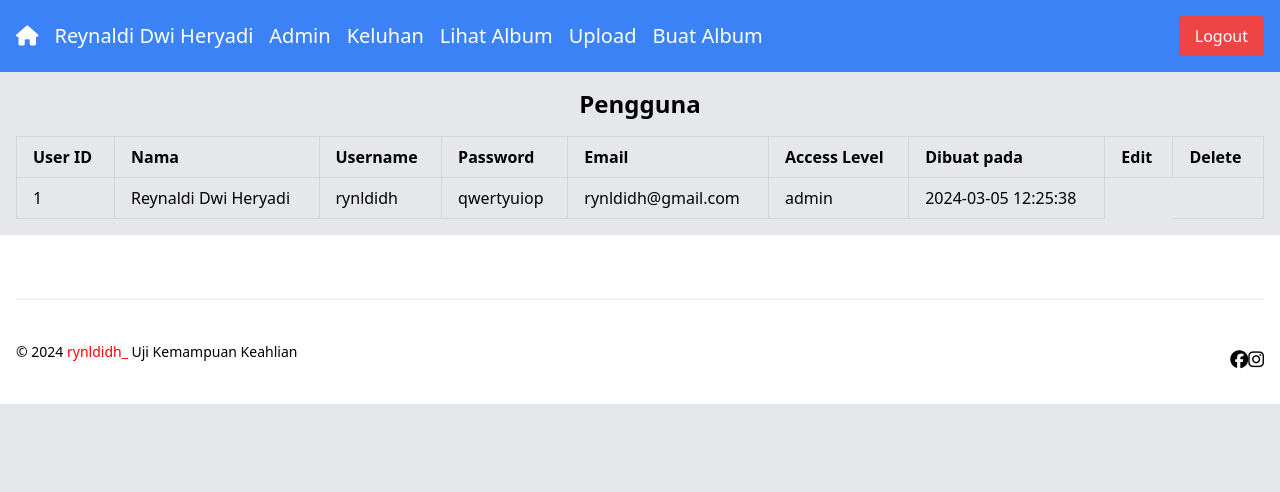
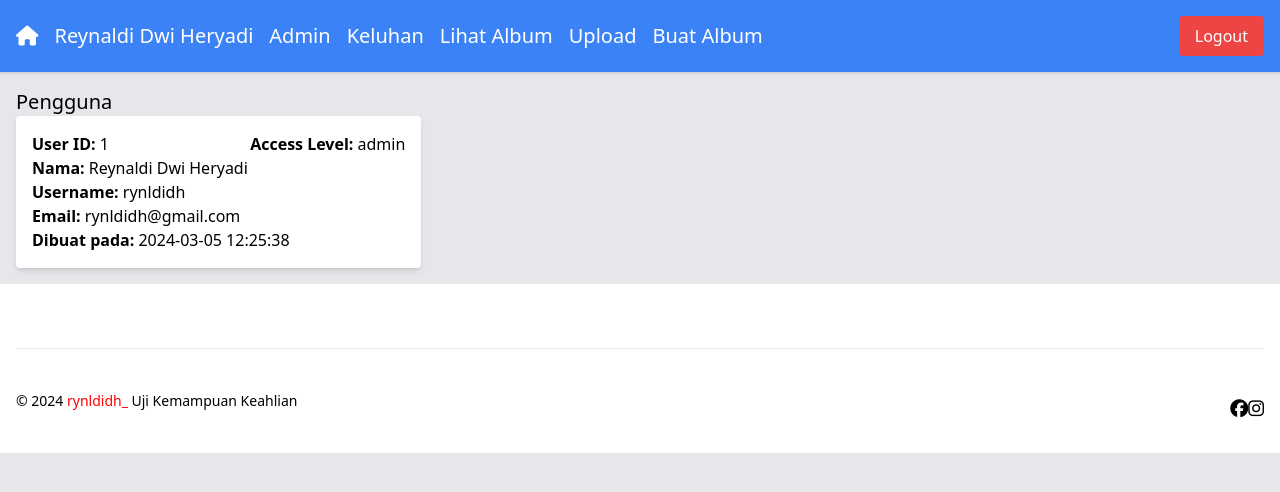
Before and after one commit to ryndlddh/nosstress, a PHP site: page /halaman_admin.php in a window 1280 px wide. Shown: the top 492 px of the page. Run offline with PHP 8.4, Linux system fonts and the light colour scheme; a user stored in the database is signed in; data comes from the database, SQL or seed files in the repository.

Commit message:
Responsif

```diff
--- a/album_user.php
+++ b/album_user.php
@@ -85,7 +85,7 @@ mysqli_close($conn);
 </head>
 <body>
     <?php include 'navbar.php'?>
-    <div class="container mx-auto">
+    <div class="container mx-auto" style="margin-top: 72px;">
         <h1 class="text-3xl font-bold mb-4">Album Gallery</h1>
         <?php foreach ($albums as $album): ?>
             <div class="album-container">
--- a/create_album.php
+++ b/create_album.php
@@ -62,7 +62,7 @@ mysqli_close($conn);
 <body class="bg-gray-200">
 <?php include 'navbar.php'; ?>
 
-    <div class="container mx-auto p-4">
+    <div class="container mx-auto p-4" style="margin-top: 72px;">
         <h2 class="text-2xl font-bold text-center mb-4">Buat Album Baru</h2>
         <form method="post" action="<?php echo htmlspecialchars($_SERVER["PHP_SELF"]); ?>" class="space-y-4">
             <label for="title" class="block text-sm font-medium text-gray-700">Judul:</label>
--- a/dasboard.php
+++ b/dasboard.php
@@ -55,7 +55,7 @@ mysqli_close($conn);
 
  <div class="success-message"><?php echo $success_message; ?></div>
 <?php endif; ?>
-<div class="container mx-auto p-4">
+<div class="container mx-auto p-4" style="margin-top: 72px;">
     <div class="grid grid-cols-1 md:grid-cols-3 lg:grid-cols-4 gap-4">
     <?php
 // Koneksi ke database
--- a/edit_album.php
+++ b/edit_album.php
@@ -48,7 +48,7 @@ mysqli_close($conn);
 </head>
 <body>
     <?php include "navbar.php" ?>
-    <div class="container mx-auto">
+    <div class="container mx-auto" style="margin-top: 72px;">
         <h1 class="text-3xl font-bold mb-4">Edit Album</h1>
         <form action="prosess_edit_album.php" method="post">
             <input type="hidden" name="album_id" value="<?php echo $album['album_id']; ?>">
--- a/edit_comment.php
+++ b/edit_comment.php
@@ -90,7 +90,7 @@ if ($result_comment && mysqli_num_rows($result_comment) > 0) {
 </head>
 <body class="bg-gray-200">
 <?php include 'navbar.php'?>
-    <div class="container mx-auto p-4">
+    <div class="container mx-auto p-4" style="margin-top: 72px;">
         <div class="bg-white rounded shadow-md overflow-hidden p-4">
             <h2 class="text-2xl font-bold mb-2">Edit Komentar</h2>
             <form action="edit_comment.php?comment_id=<?php echo $comment_id; ?>" method="POST" class="space-y-4">
--- a/halaman_admin.php
+++ b/halaman_admin.php
@@ -21,8 +21,9 @@ if (!isset($_SESSION['access_level']) || $_SESSION['access_level'] !== 'admin')
 </head>
 <body class="bg-gray-200">
 <?php include 'navbar.php'; ?>
-    <div class="container mx-auto p-4">
-        <h2 class="text-2xl font-bold text-center mb-4">Pengguna</h2>
+<div class="container mx-auto p-4" style="margin-top: 72px;">
+    <h2 class="text-sm md:text-base lg:text-lg xl:text-xl">Pengguna</h2>
+
     <?php
     // Cek apakah ada pesan dari halaman_hapus_user.php
     if (isset($_GET['pesan'])) {
@@ -30,21 +31,7 @@ if (!isset($_SESSION['access_level']) || $_SESSION['access_level'] !== 'admin')
         echo "<p class='text-green-500'>" . $pesan . "</p>";
     }
     ?>
-        <table class="w-full text-left border-collapse">
-            <thead>
-                <tr>
-                    <th class="border border-gray-300 px-4 py-2">User ID</th>
-                    <th class="border border-gray-300 px-4 py-2">Nama</th>
-                    <th class="border border-gray-300 px-4 py-2">Username</th>
-                    <th class="border border-gray-300 px-4 py-2">Password</th>
-                    <th class="border border-gray-300 px-4 py-2">Email</th>
-                    <th class="border border-gray-300 px-4 py-2">Access Level</th>
-                    <th class="border border-gray-300 px-4 py-2">Dibuat pada</th>
-                    <th class="border border-gray-300 px-4 py-2">Edit</th>
-                    <th class="border border-gray-300 px-4 py-2">Delete</th>
-                </tr>
-            </thead>
-            <tbody>
+    <div class="grid grid-cols-1 md:grid-cols-2 lg:grid-cols-3 gap-4">
         <?php
         // Koneksi ke database
         $conn = mysqli_connect("localhost", "root", "", "album");
@@ -58,41 +45,39 @@ if (!isset($_SESSION['access_level']) || $_SESSION['access_level'] !== 'admin')
         $sql = "SELECT `user_id`, `name`, `username`, `password`, `email`, `access_level`, `create_at` FROM `users`";
         $result = mysqli_query($conn, $sql);
 
-                // Tampilkan data dari tabel users dalam bentuk baris tabel HTML
+        // Tampilkan data dari tabel users dalam bentuk card
         if (mysqli_num_rows($result) > 0) {
             while ($row = mysqli_fetch_assoc($result)) {
-                        echo "<tr class='" . ($row["access_level"] !== "admin" ? "bg-gray-100" : "") . "'>";
-                        echo "<td class='border border-gray-300 px-4 py-2'>" . $row["user_id"] . "</td>";
-                        echo "<td class='border border-gray-300 px-4 py-2'>" . $row["name"] . "</td>";
-                        echo "<td class='border border-gray-300 px-4 py-2'>" . $row["username"] . "</td>";
-                        echo "<td class='border border-gray-300 px-4 py-2'>" . $row["password"] . "</td>";
-                        echo "<td class='border border-gray-300 px-4 py-2'>" . $row["email"] . "</td>";
-                        echo "<td class='border border-gray-300 px-4 py-2'>" . $row["access_level"] . "</td>";
-                        echo "<td class='border border-gray-300 px-4 py-2'>" . $row["create_at"] . "</td>";
+                echo "<div class='bg-white shadow-md rounded p-4'>";
+                echo "<div class='flex justify-between items-center'>";
+                echo "<div><strong>User ID:</strong> " . $row["user_id"] . "</div>";
+                echo "<div><strong>Access Level:</strong> " . $row["access_level"] . "</div>";
+                echo "</div>";
+                echo "<div><strong>Nama:</strong> " . $row["name"] . "</div>";
+                echo "<div><strong>Username:</strong> " . $row["username"] . "</div>";
+                echo "<div><strong>Email:</strong> " . $row["email"] . "</div>";
+                echo "<div><strong>Dibuat pada:</strong> " . $row["create_at"] . "</div>";
 
                 // Cek level akses pengguna sebelum menampilkan tombol Edit dan Delete
                 if ($row["access_level"] !== "admin") {
-                            echo "<td class='border border-gray-300 px-4 py-2'><a class='bg-green-400 text-white px-4 py-2 rounded' href='halaman_edit_user.php?user_id=" . $row['user_id'] . "'>Edit</a></td>";
-                            echo "<td class='border border-gray-300 px-4 py-2'>
-                                  <button class='bg-red-500 text-white px-4 py-2 rounded' onclick='sshowConfirmation(\"halaman_hapus_user.php?user_id=" . $row['user_id'] . "\")'>Delete</button>
-                                  </td>";
-
-                        } else {
-                            echo "<td class='border border-black-300 px-4 py-2'></td><td class='border border-gray-300 px-4 py-2'></td>"; // Tampilkan kolom kosong untuk pengguna admin
+                    echo "<div class='flex justify-end'>";
+                    echo "<a class='bg-green-400 text-white px-4 py-2 rounded mr-2' href='halaman_edit_user.php?user_id=" . $row['user_id'] . "'>Edit</a>";
+                    echo "<button class='bg-red-500 text-white px-4 py-2 rounded' onclick='sshowConfirmation(\"halaman_hapus_user.php?user_id=" . $row['user_id'] . "\")'>Delete</button>";
+                    echo "</div>";
                 }
 
-                        echo "</tr>";
+                echo "</div>";
             }
         } else {
-                    echo "<tr><td colspan='9' class='border border-gray-300 px-4 py-2'>No users found</td></tr>";
+            echo "<div class='bg-white shadow-md rounded p-4'>No users found</div>";
         }
 
         // Tutup koneksi ke database
         mysqli_close($conn);
         ?>
-            </tbody>
-        </table>
     </div>
+</div>
+
     <?php include 'footer.php'?>
 </body>
 </html>
--- a/halaman_edit_user.php
+++ b/halaman_edit_user.php
@@ -66,7 +66,7 @@ mysqli_close($conn);
 </head>
 <body class="bg-gray-200">
 <?php include 'navbar.php'; ?>
-    <div class="container mx-auto p-4">
+    <div class="container mx-auto p-4" style="margin-top: 72px;">
         <h2 class="text-2xl font-bold text-center mb-4">Edit User</h2>
         <form method="post" onsubmit="return validateForm()" action="<?php echo htmlspecialchars($_SERVER["PHP_SELF"]) . "?user_id=$user_id"; ?>" class="space-y-4">
             <label for="name" class="block text-sm font-medium text-gray-700">Name:</label>
--- a/navbar.php
+++ b/navbar.php
@@ -1,4 +1,5 @@
-<div class="bg-blue-500 text-white p-4 flex justify-between items-center">
+<div class="bg-blue-500 text-white p-4 fixed w-full z-10 top-0 shadow">
+    <div class="container mx-auto flex justify-between items-center">
         <div class="flex items-center">
             <a href="dasboard.php" class="text-xl mr-4 hover:text-red-500 ">
                 <i class="fas fa-house"></i>
@@ -7,14 +8,42 @@
                 <span class="text-xl mr-4"><?php echo $_SESSION['name']; ?></span>
             <?php endif; ?>
             <?php if (isset($_SESSION['access_level']) && $_SESSION['access_level'] === 'admin') : ?>
-            <a href="halaman_admin.php" class="text-xl mr-4 hover:underline ">Admin</a>
-            <a href="read_report.php" class="text-xl mr-4 hover:underline ">Keluhan</a>
+                <a href="halaman_admin.php" class="text-xl mr-4 hover:underline md:block hidden">Admin</a>
+                <a href="read_report.php" class="text-xl mr-4 hover:underline md:block hidden">Keluhan</a>
             <?php endif; ?>
-        <a href="album_user.php" rel="noopener noreferrer" class="text-xl mr-4 hover:underline ">Lihat Album</a>
-        <a href="upload.php" class="text-xl mr-4 hover:underline ">Upload</a>
-        <a href="create_album.php" class="text-xl hover:underline ">Buat Album</a>
+            <a href="album_user.php" class="text-xl mr-4 hover:underline md:block hidden">Lihat Album</a>
+            <a href="upload.php" class="text-xl mr-4 hover:underline md:block hidden">Upload</a>
+            <a href="create_album.php" class="text-xl hover:underline md:block hidden">Buat Album</a>
         </div>
-    <div>
+        <div class="md:block hidden">
             <button onclick="showConfirmation()" class="bg-red-500 text-white px-4 py-2 rounded hover:text-gray-400">Logout</button>
         </div>
+        <div class="block md:hidden">
+            <button id="menu-btn" class="bg-gray-500 text-white px-4 py-2 rounded">
+                <i class="fas fa-bars"></i>
+            </button>
         </div>
+    </div>
+    <div id="menu" class="hidden md:hidden">
+        <div class="px-4 py-2 bg-blue-500 border-t border-b">
+            <?php if (isset($_SESSION['access_level']) && $_SESSION['access_level'] === 'admin') : ?>
+                <a href="halaman_admin.php" class="block text-xl hover:bg-gray-300">Admin</a>
+                <a href="read_report.php" class="block text-xl hover:bg-gray-300">Keluhan</a>
+            <?php endif; ?>
+            <a href="album_user.php" class="block text-xl hover:bg-gray-300">Lihat Album</a>
+            <a href="upload.php" class="block text-xl hover:bg-gray-300">Upload</a>
+            <a href="create_album.php" class="block text-xl hover:bg-gray-300">Buat Album</a>
+        </div>
+        <div class="px-4 py-2 bg-blue-500">
+            <button onclick="showConfirmation()" class="bg-red-500 text-white px-4 py-2 rounded hover:text-gray-400 w-full">Logout</button>
+        </div>
+    </div>
+</div>
+
+
+
+<script>
+document.getElementById("menu-btn").addEventListener("click", function() {
+  document.getElementById("menu").classList.toggle("hidden");
+});
+</script>
--- a/report.php
+++ b/report.php
@@ -71,7 +71,7 @@ mysqli_close($conn);
 <body class="bg-gray-200">
 <?php include 'navbar.php'; ?>
 
-<div class="container mx-auto p-4">
+<div class="container mx-auto p-4" style="margin-top: 72px;">
     <div class="bg-white rounded shadow-md overflow-hidden p-4">
         <h2 class="text-2xl font-bold mb-4">Laporkan Foto</h2>
         <?php if (isset($error_message)) : ?>
--- a/upload.php
+++ b/upload.php
@@ -140,7 +140,7 @@ if ($_SERVER["REQUEST_METHOD"] == "POST") {
 </head>
 <body class="bg-gray-200">
 <?php include 'navbar.php'; ?>
-    <div class="container mx-auto p-4">
+    <div class="container mx-auto p-4" style="margin-top: 72px;">
         <h2 class="text-2xl font-bold text-center mb-4">Form Unggah Foto</h2>
         <form method="post" action="<?php echo htmlspecialchars($_SERVER["PHP_SELF"]); ?>" enctype="multipart/form-data" class="space-y-4">
             <label for="title" class="block text-sm font-medium text-gray-700">Judul:</label>
--- a/view_comments.php
+++ b/view_comments.php
@@ -107,7 +107,7 @@ mysqli_close($conn);
 <body class="bg-gray-200">
 <?php include'navbar.php';?>
 
-<div class="container mx-auto p-4">
+<div class="container mx-auto p-4" style="margin-top: 72px;">
     <!-- Photo Details Section -->
     <div class="bg-white rounded shadow-md overflow-hidden p-4">
         <!-- Tombol Ripot -->
```
Also changed, not shown: read_report.php (+22 -37 lines). Lines whose indentation alone changed are shown as unchanged.
